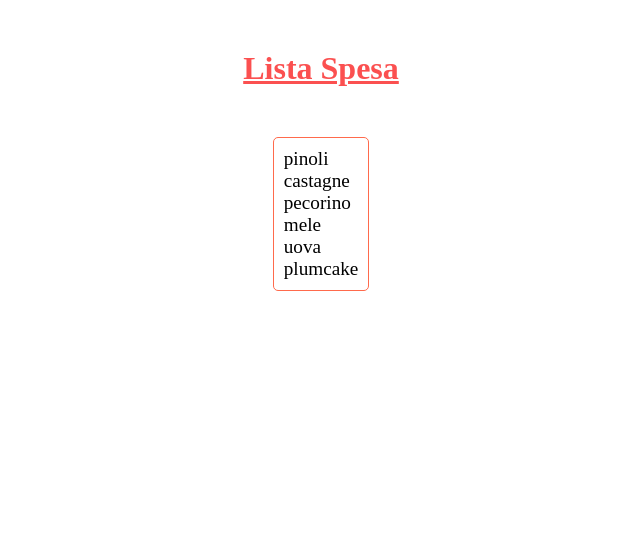
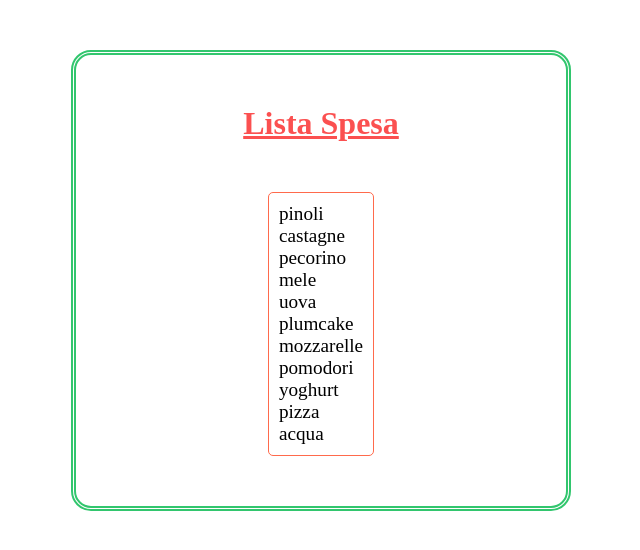
Before and after one commit to leonardoserra/js-lista-spesa, a plain HTML site: page index.html in a window 1280 px wide. Shown: the whole page, without its empty margins (319-959 px from the left). Drawn offline with Linux system fonts and the light colour scheme.

Commit message:
aggiunto qualche elemento all array e messo border

```diff
--- a/css/style.css
+++ b/css/style.css
@@ -4,15 +4,21 @@
     box-sizing: border-box;
 }
 
+body{
+    padding-top: 50px;
+}
 .container{
+    padding: 50px;
     width: 500px;
     text-align: center;
     margin: auto;
+    border: 5px double rgb(50, 198, 110);
+    border-radius: 20px;
 }
 
 h1{
     color: rgb(251, 80, 80);
-    margin: 50px 0;
+    margin-bottom: 50px;
     text-decoration: underline;
 }
 ul{
--- a/js/main.js
+++ b/js/main.js
@@ -9,7 +9,7 @@
         comunque di inserire una condizione di uscita, all’interno ciclo while
 */
 
-const list = ['pinoli','castagne','pecorino','mele','uova','plumcake',];
+const list = ['pinoli','castagne','pecorino','mele','uova','plumcake','mozzarelle','pomodori','yoghurt','pizza','acqua'];
 const listDom = document.getElementById('list');
 
 console.log('elementi dell array: ' + list);
```
